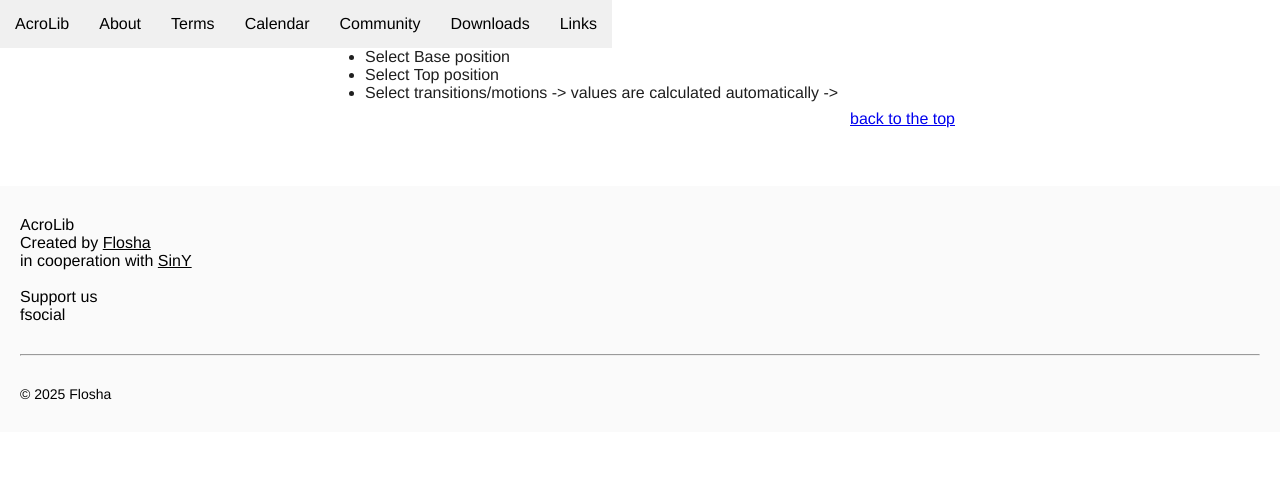
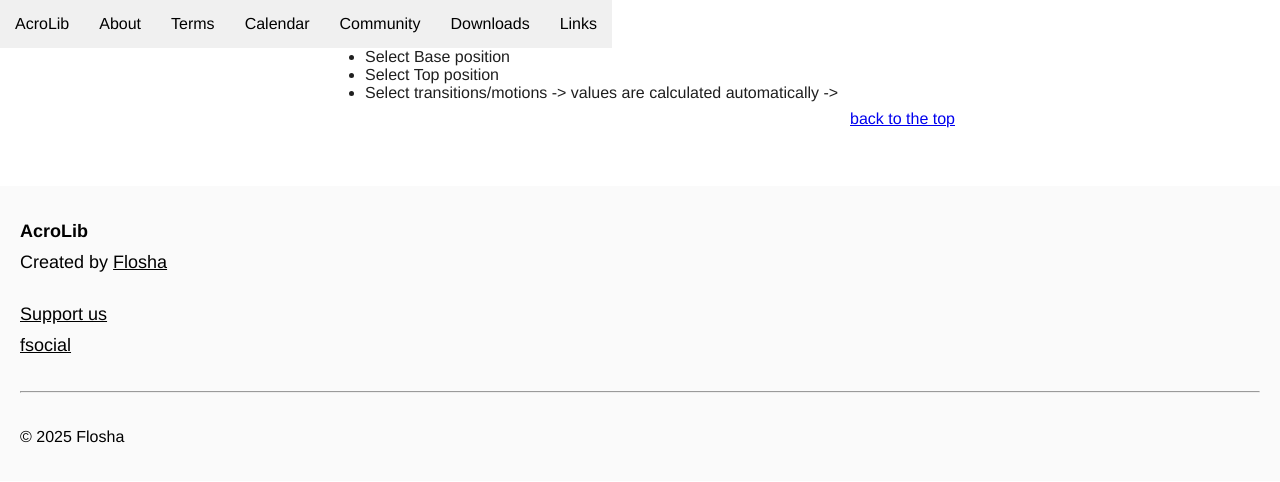
Before and after one commit to floshin/acrolib, a Jekyll site: the page built from interactive-tarrifsheet-element-difficulty-calculation.md, in a window 1280 px wide. Shown: the top 482 px of the page. Built offline with Jekyll 4.4.1, drawn with Linux system fonts in a browser that asks for light colours; our own code applies the rules of GitHub Pages for plain Markdown files.

Commit message:
Update default.html

```diff
--- a/_layouts/default.html
+++ b/_layouts/default.html
@@ -48,12 +48,13 @@
     </body>
 
     <footer>
-      <p>AcroLib</p>
+      <p><strong>AcroLib</strong></p>
       <p>Created by <a href="https://flosh.in">Flosha</a><br>
-        in cooperation with <a href="https://siny.online">SinY</a></p>
+      <!--<br>
+      <a href="https://siny.online">SinY</a></p>-->
       <br>
-      <p>Support us</p>
-      <p>fsocial</p>
+      <p><a href="">Support us</a></p>
+      <p><a href="">fsocial</a></p>
 
       <hr>
       <p class="copyright">
@@ -189,6 +190,7 @@ table {
 footer {
   margin-top: 50px;
   padding: 30px 20px 30px;
+  font-size: 18px;
 
   background: light-dark(var(--footer-bg-light), var(--dark));
   color: light-dark(black, var(--light));
@@ -199,7 +201,7 @@ footer {
     }
 
     footer .copyright {
-      font-size: 14px;
+      font-size: 16px;
     }
 
    footer ul {
@@ -211,6 +213,10 @@ footer {
      color: inherit;
    }
 
+   footer p {
+     padding: 5px 0;
+   }
+
 
 @media (max-width: 1200px) {
 
```
